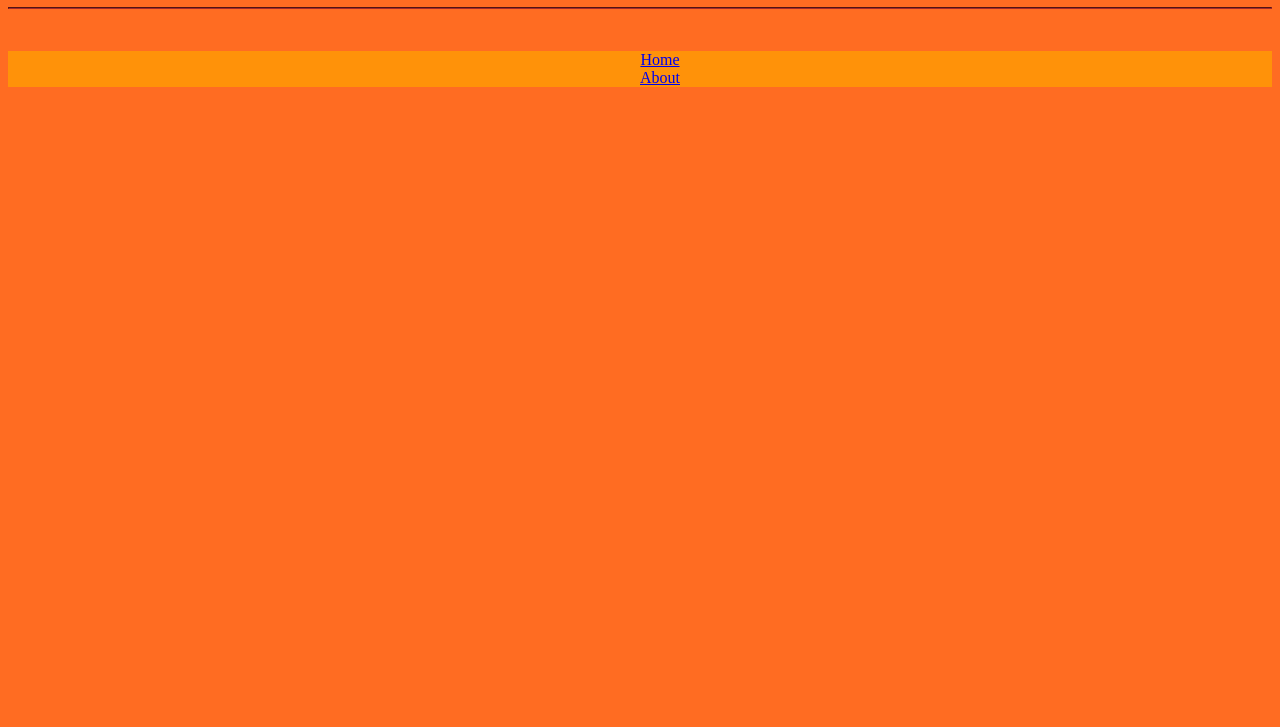
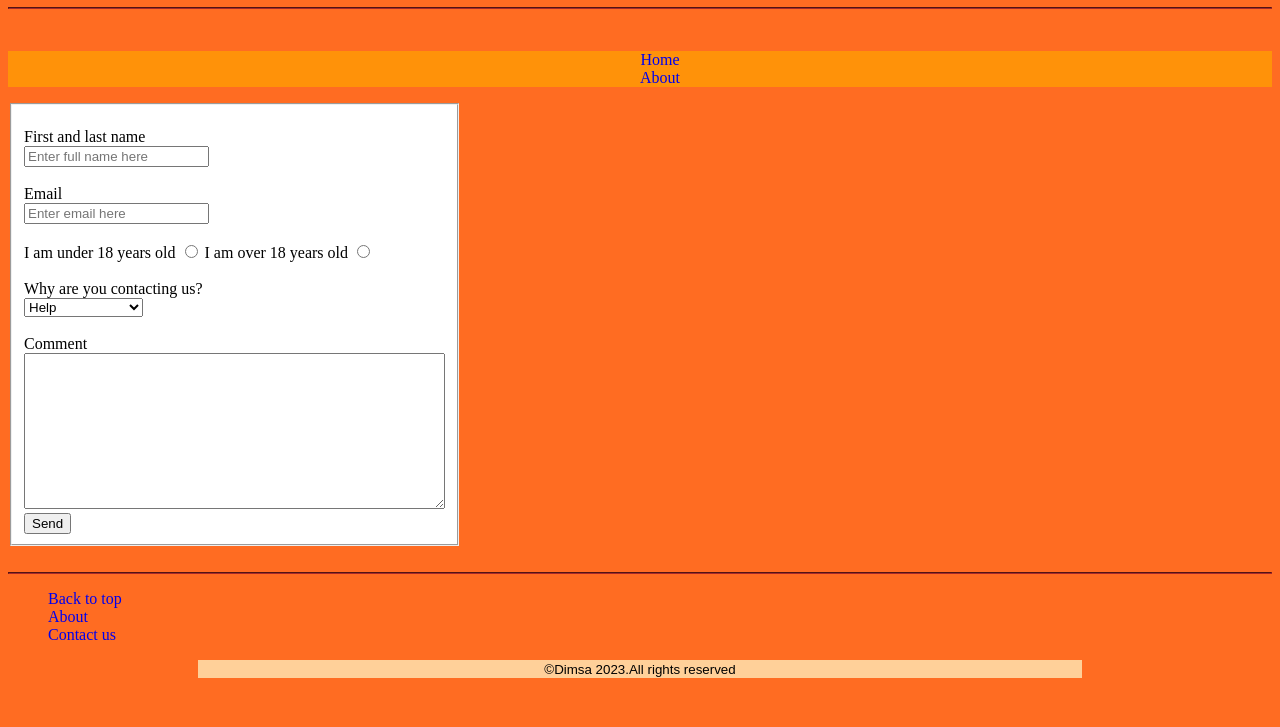
Before and after one commit to Dimitar759/CSS-Homework, a plain HTML site: page Self Made Homework-1/contact.html in a window 1280 px wide. Shown: the part 73-800 px from the top of the page. Drawn offline with Linux system fonts and the light colour scheme.

Commit message:
Updated contact page

```diff
--- a/Self Made Homework-1/contact.html
+++ b/Self Made Homework-1/contact.html
@@ -7,7 +7,7 @@
     <link rel="stylesheet" href="styles.css " type="text/css">
 
 </head>
-<body>
+<body id = "top">
     <header>
         <h1>Contact Page</h1>
         <hr>
@@ -23,6 +23,61 @@
             </li>
         </ul>
     </nav>
+    <main>
+        <form action="" method="post">
+            <fieldset>
+                <br>
+                <label for="firstAndLastName">First and last name</label>
+                <br>
+                <input type="text" name="firstAndLastName" id="firstAndLastName" required placeholder="Enter full name here">
+                <br>
+                <br>
+                <label for="email">Email</label>
+                <br>
+                <input type="email" name="email" id="email" required placeholder="Enter email here">
+                <br>
+                <br>
+                <label for="ageUnder18">I am under 18 years old</label>
+                <input type="radio" name="age" id="ageUnder18" required>
+                <label for="ageUnder18">I am over 18 years old</label>
+                <input type="radio" name="age" id="ageOver18" required>
+                <br>
+                <br>
+                <label for="whyAreYouContactingUs">Why are you contacting us?</label>
+                <br>
+                <select name="why" id="why" required>
+                    <option value="help">Help</option>
+                    <option value="collaboration">Collaboration</option>
+                    <option value="businessNeeds">Business Needs</option>
+                    <option value="other">Other</option>
+                </select>
+                <br>
+                <br>
+                <label for="comment">Comment</label>
+                <br>
+                <textarea name="comment" id="comment" cols="50" rows="10" maxlength="700" minlength="20" ></textarea>
+                <br>
+                <button>Send</button>
+            </fieldset>
+        </form>
+    </main>
     <br>
+    <hr>
+    <footer>
+        <nav>
+            <ul>
+                <li>
+                    <a href="#top">Back to top</a>
+                </li>
+                <li>
+                    <a href="about.html" target="_blank">About</a>
+                </li>
+                <li>
+                    <a href="contact.html" target="_blank">Contact us</a>
+                </li>
+            </ul>
+        </nav>
+        <p><small>&#169;Dimsa 2023.All rights reserved</small></p>
+    </footer>
 </body>
 </html>
--- a/Self Made Homework-1/styles.css
+++ b/Self Made Homework-1/styles.css
@@ -18,6 +18,7 @@ h1, nav, h3{
     background-color: #FF9209;
     color: #2B3499;
     display: block;
+    font-family: 'Times New Roman', Times, serif;
 }
 
 p {
@@ -26,11 +27,12 @@ p {
     margin-right: auto;
     width: 70%;
     background-color: #FFD099;
+    font-family: Arial, Helvetica, sans-serif;
 }
 
 footer nav{
     text-align: left;
-    background-color: #FF6C22;
+    background-color: rgba(255, 108, 34, 1);
 
 }
 
@@ -43,7 +45,7 @@ hr{
     margin-left: auto;
     margin-right: auto;
     width: 70%;
-    background-color: #FFD099;
+    background-color: hsla(32°, 100%, 80%, 1);
     font-size: large ;
     text-align: center;
 }
@@ -51,3 +53,20 @@ hr{
 footer p{
     text-align: center;
 }
+
+fieldset{
+    width: 400px;
+    background-color: white;
+}
+
+button:hover{
+    background-color: rgb(62, 162, 182);
+}
+
+h1{
+    text-decoration: blue underline;
+}
+
+a{
+    text-decoration: none;
+}
```
